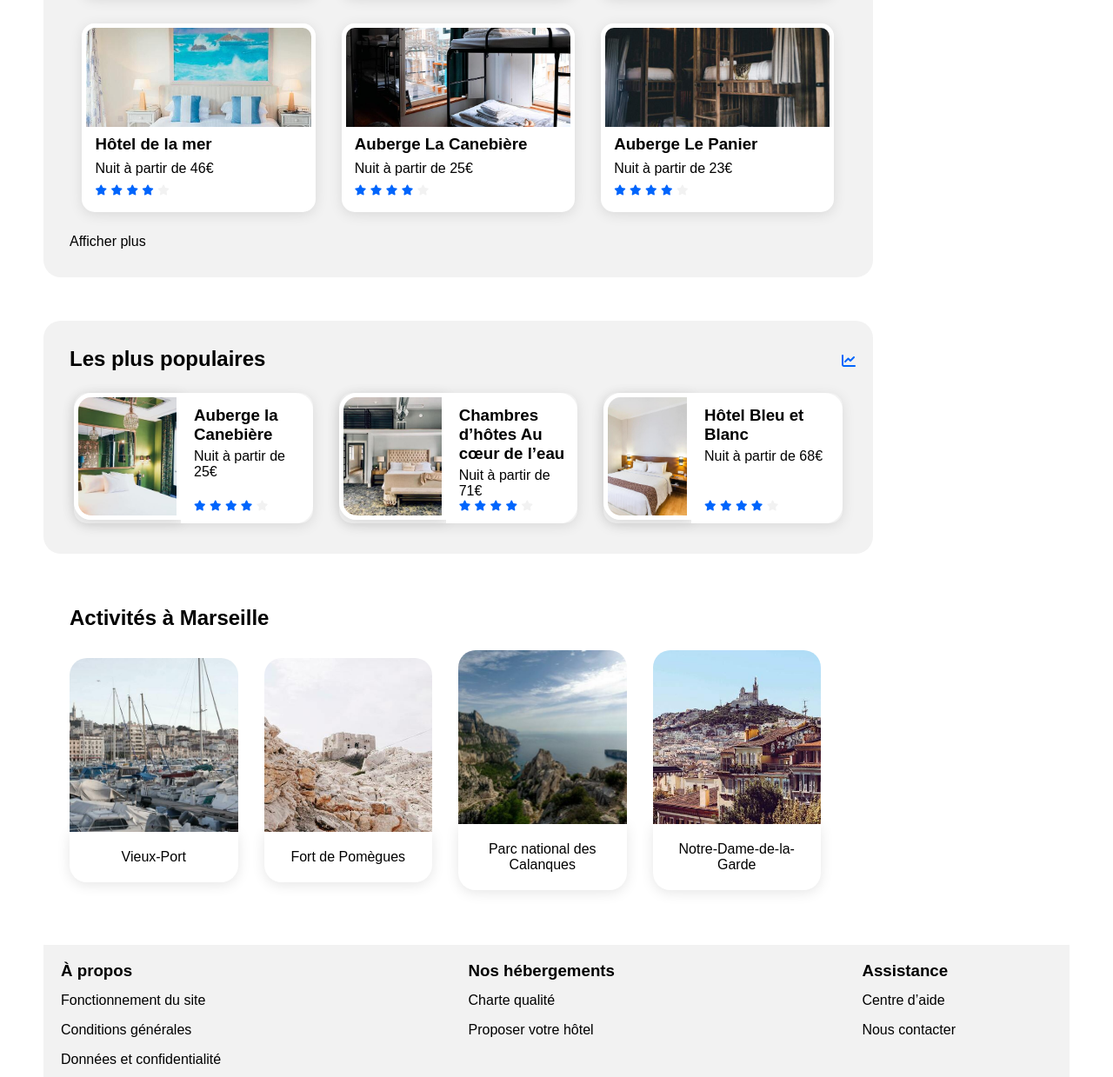
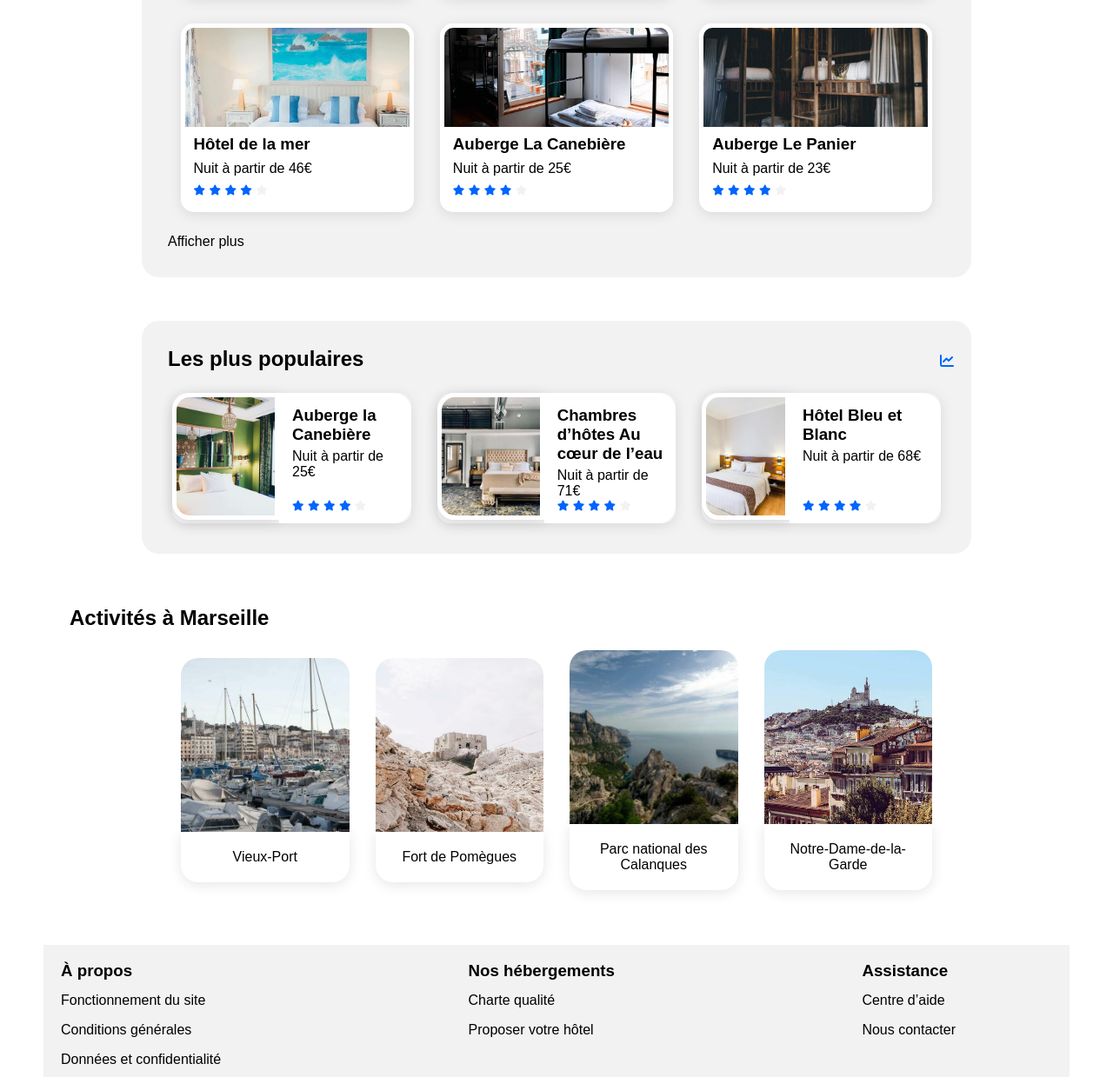
Before and after one commit to Leroyg-11/Booki, a plain HTML site: page index.html in a window 1280 px wide. Shown: the part 740-1979 px from the top of the page at 87% size. Drawn offline with Linux system fonts and the light colour scheme.

Commit message:
css modify

```diff
--- a/css/style.css
+++ b/css/style.css
@@ -619,6 +619,7 @@ input{
         display: flex;
         flex-direction: row;
         flex-wrap: wrap;
+        margin: auto;
     }
 
     .heb_h2{
@@ -760,7 +761,7 @@ input{
     }
 
     .item_1{
-        margin-left: -15px ;
+        margin: auto;
     }
 
     .card_activites{
@@ -1002,7 +1003,7 @@ input{
     }
 
     .point-infos i{
-        color: #0065FC;
+        color: rgb(0, 101, 252);
         display: flex;
         height: 10px;
         border-radius: 50%;
```
